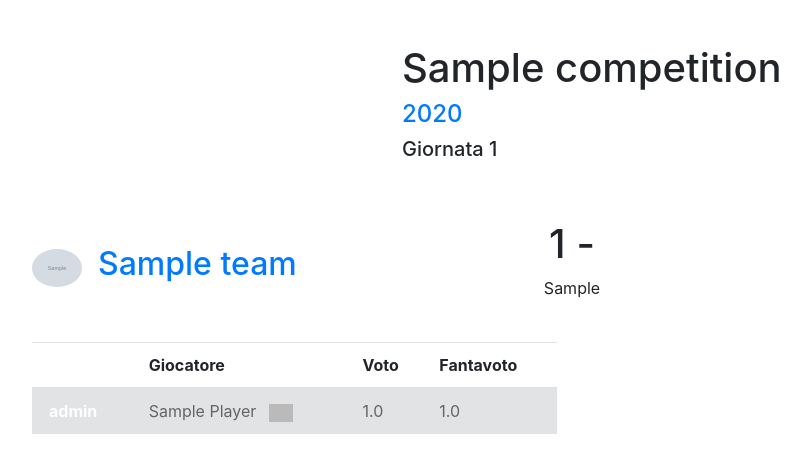
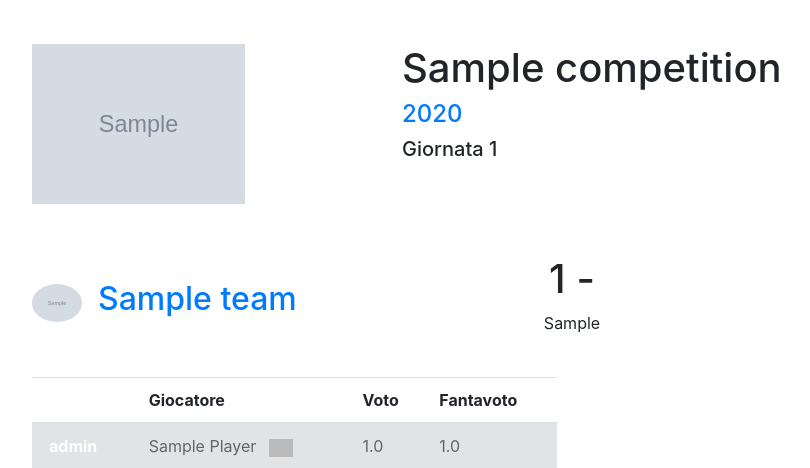
Before and after one commit to TommasoAmici/albodoro, a Django app: template albo/templates/albo/partita.html in a window 1280 px wide. Shown: the part 56-524 px from the top of the page, without its empty margins (68-878 px from the left). Run offline with Django 3.2, Linux system fonts and the light colour scheme; the template is opened without the code that fills it: values that come from a table or form of the project are taken from there, others are empty; tables that the repository leaves empty hold one stand-in row (values such as "Sample post"); grey boxes marked "Sample" are stand-in pictures; parts of the project's set-up code (start-up, migrations or seed data) failed here and were passed over; some libraries are stand-ins or nearby versions; grey boxes are pictures that could not be loaded.

Commit message:
better handling of trophy images

```diff
--- a/albo/templates/albo/partita.html
+++ b/albo/templates/albo/partita.html
@@ -2,22 +2,7 @@
 <div class="main-content container offset-all-2">
     <div class="row">
         <div class="col-md-4 d-none d-md-flex">
-            {% if 'Serie A' in game.competition.name %}
-            <img class='mr-3 img-fluid align-self-end comp-trophy' src="{% static '/images/trophies/seriea.png' %}"> {% elif 'Coppa delle Coppe' in game.competition.name %}
-            <img class='mr-3 img-fluid align-self-end comp-trophy' src="{% static '/images/trophies/coppacoppe.png' %}"> {% elif 'Europa League' in game.competition.name %}
-            <img class='mr-3 img-fluid align-self-end comp-trophy' src="{% static '/images/trophies/europa.png' %}"> {% elif 'Champions League' in game.competition.name %}
-            <img class='mr-3 img-fluid align-self-end comp-trophy' src="{% static '/images/trophies/champions.png' %}"> {% elif 'La Liga' in game.competition.name %}
-            <img class='mr-3 img-fluid align-self-end comp-trophy' src="{% static '/images/trophies/laliga.png' %}"> {% elif 'FA Cup' in game.competition.name %}
-            <img class='mr-3 img-fluid align-self-end comp-trophy' src="{% static '/images/trophies/facup.png' %}"> {% elif 'Premier League' in game.competition.name %}
-            <img class='mr-3 img-fluid align-self-end comp-trophy' src="{% static '/images/trophies/premier.png' %}"> {% elif 'Copa del Rey' in game.competition.name %}
-            <img class='mr-3 img-fluid align-self-end comp-trophy' src="{% static '/images/trophies/copadelrey.png' %}"> {% elif 'Coppa Italia' in game.competition.name %}
-            <img class='mr-3 img-fluid align-self-end comp-trophy' src="{% static '/images/trophies/coppaitalia.png' %}"> {% elif 'Ekstraklasa' in game.competition.name %}
-            <img class='mr-3 img-fluid align-self-end comp-trophy' src="{% static '/images/trophies/ekstra.png' %}"> {% elif 'Intertoto' in game.competition.name %}
-            <img class='mr-3 img-fluid align-self-end comp-trophy' src="{% static '/images/trophies/intertoto.png' %}"> {% elif 'Supercoppa' in game.competition.name %}
-            <img class='mr-3 img-fluid align-self-end comp-trophy' src="{% static '/images/trophies/supercup.png' %}"> {% elif 'Mondiali' in game.competition.name %}
-            <img class='mr-3 img-fluid align-self-end comp-trophy' src="{% static '/images/trophies/mondiali.png' %}"> {% elif 'Classic' in game.competition.name %}
-            <img class='mr-3 img-fluid align-self-end comp-trophy' src="{% static '/images/trophies/classic.png' %}"> {% elif 'Papa' in game.competition.name %}
-            <img class='mr-3 img-fluid align-self-end comp-trophy' src="{% static '/images/trophies/papajohns.png' %}"> {% endif %}
+            <img class='mr-3 img-fluid align-self-end comp-trophy' src="{{game.competition.img.url}}">
         </div>
         <div class="col-md-8 col-sm-12 text-center text-md-left">
             <h1> {{ game.competition }} </h1>
```
